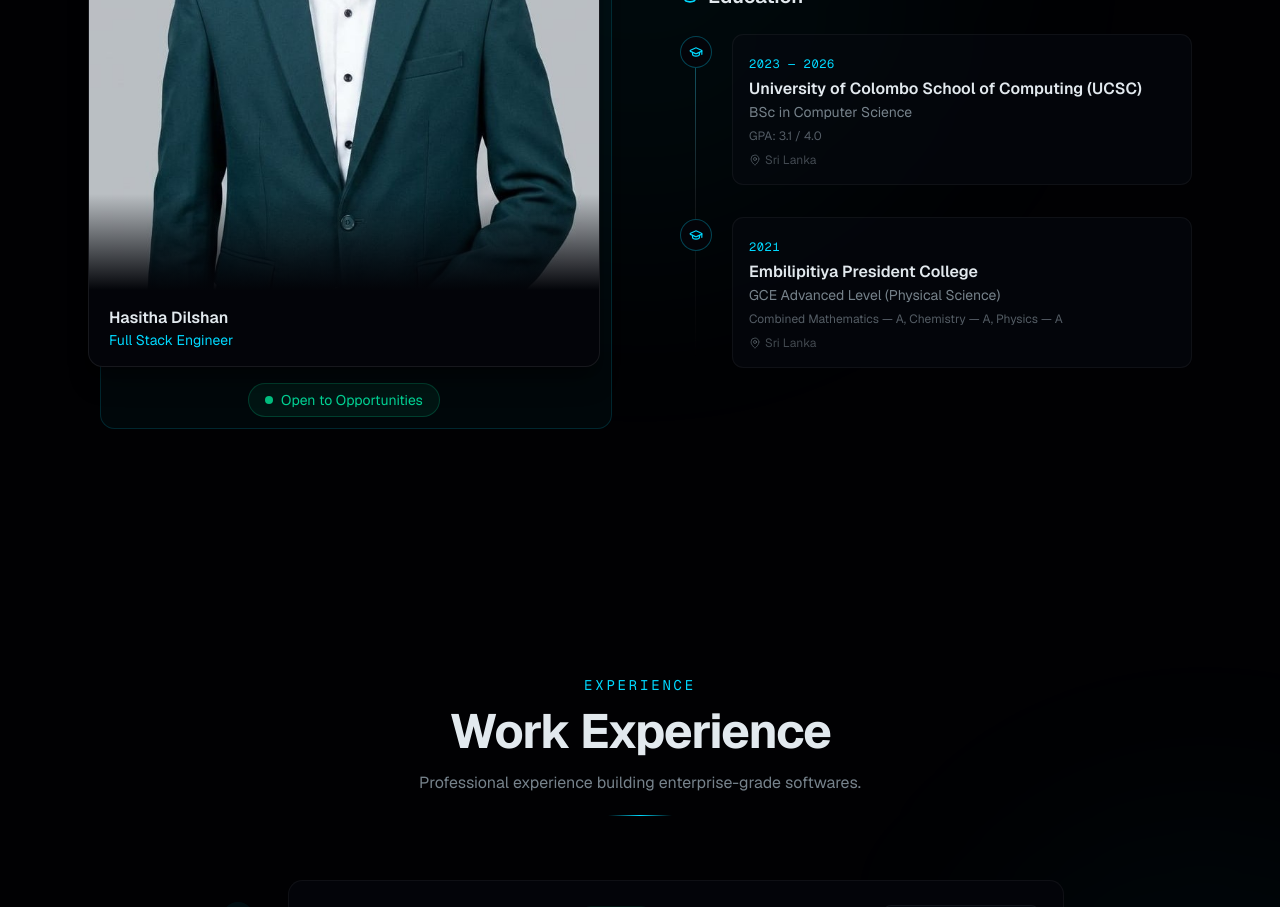
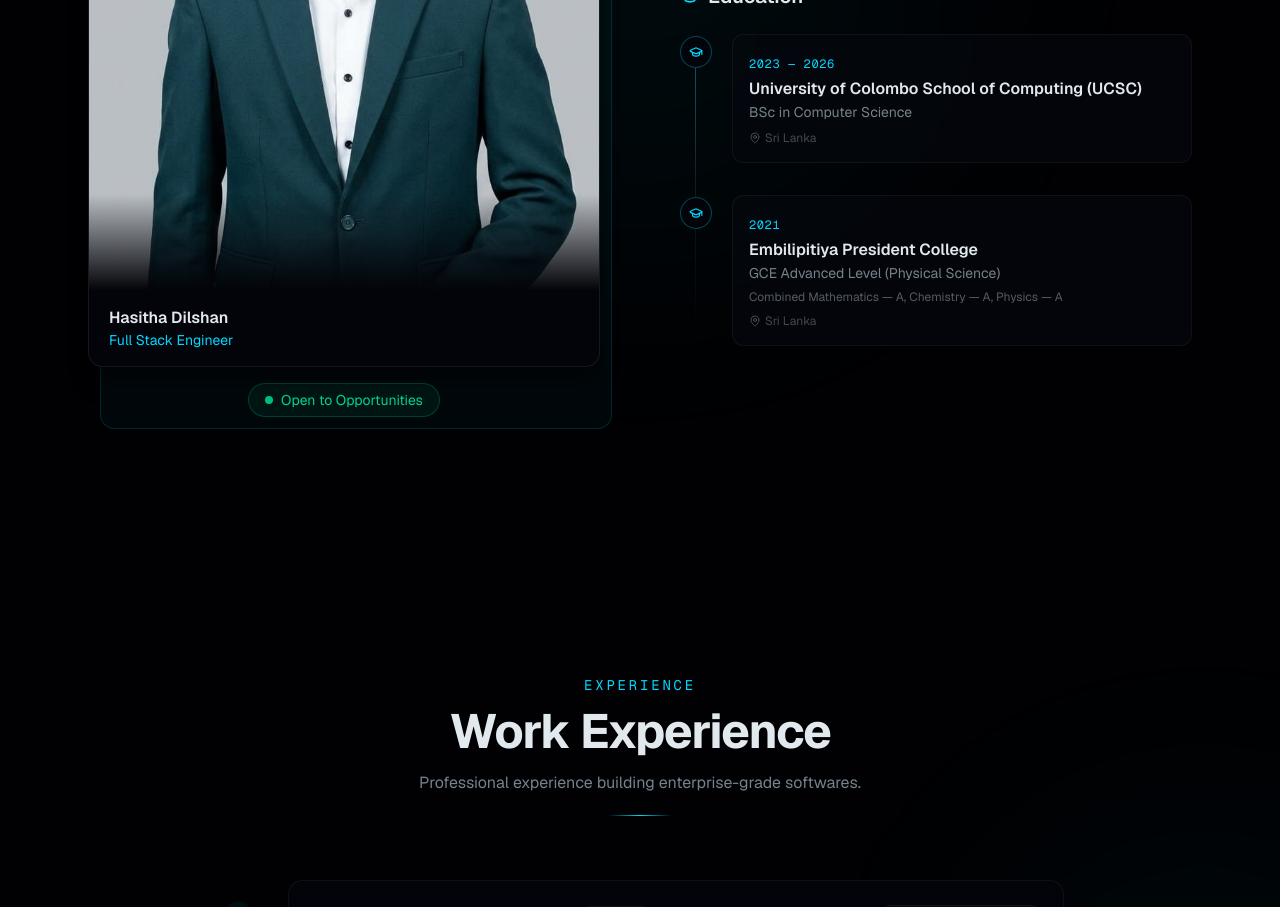
Before and after one commit to hasithadil/test-pwa, a Next.js app: page / in a window 1280 px wide. Shown: the part 1440-2347 px from the top of the page. Built offline with nearby package versions, Linux system fonts and the light colour scheme.

Commit message:
change cv

```diff
--- a/src/data/portfolio.ts
+++ b/src/data/portfolio.ts
@@ -30,7 +30,7 @@ export const education = [
   {
     institution: "University of Colombo School of Computing (UCSC)",
     degree: "BSc in Computer Science",
-    details: "GPA: 3.1 / 4.0",
+    //details: "GPA: 3.1 / 4.0",
     location: "Sri Lanka",
     period: "2023 — 2026",
   },
```
Also changed, not shown: 1 other file (tests, documents, lock files or other folders).
